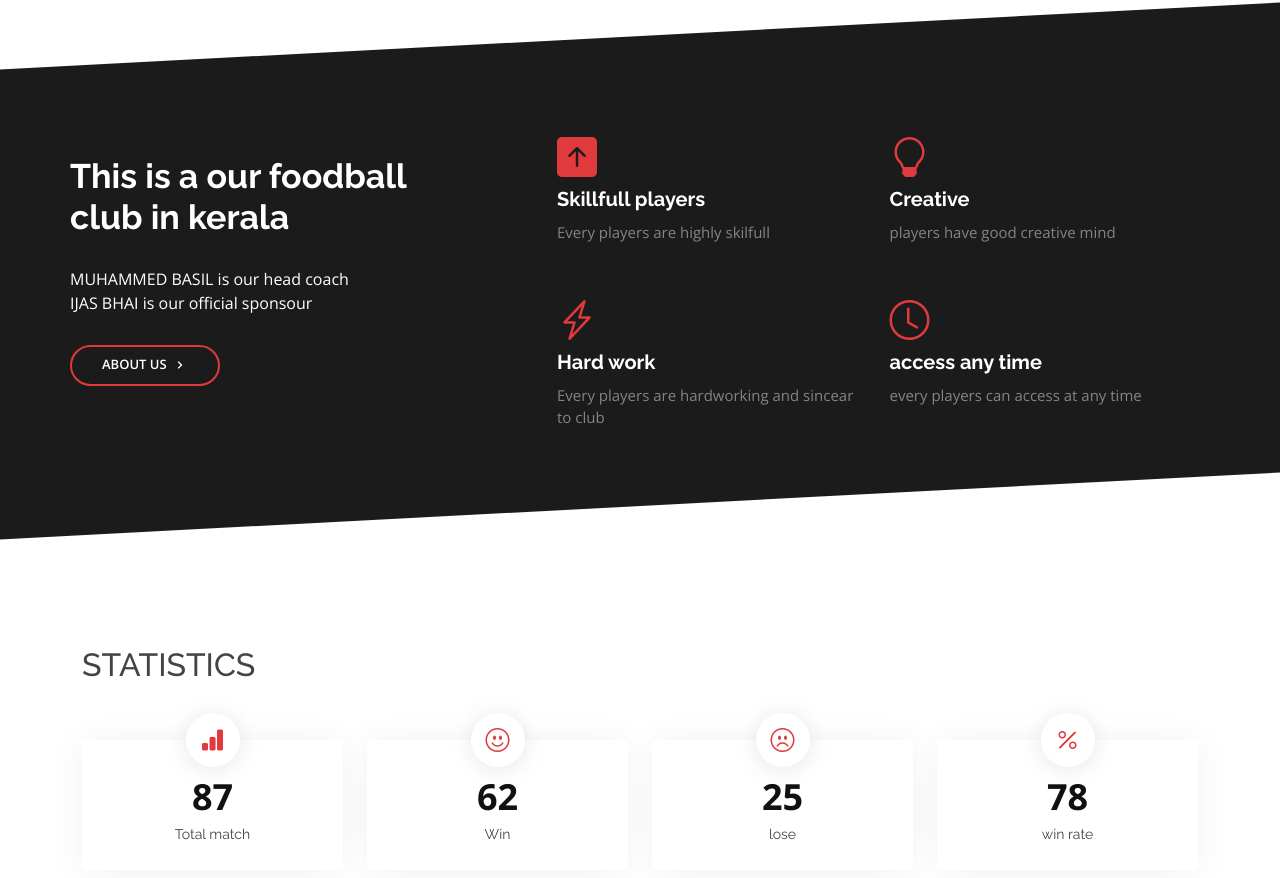
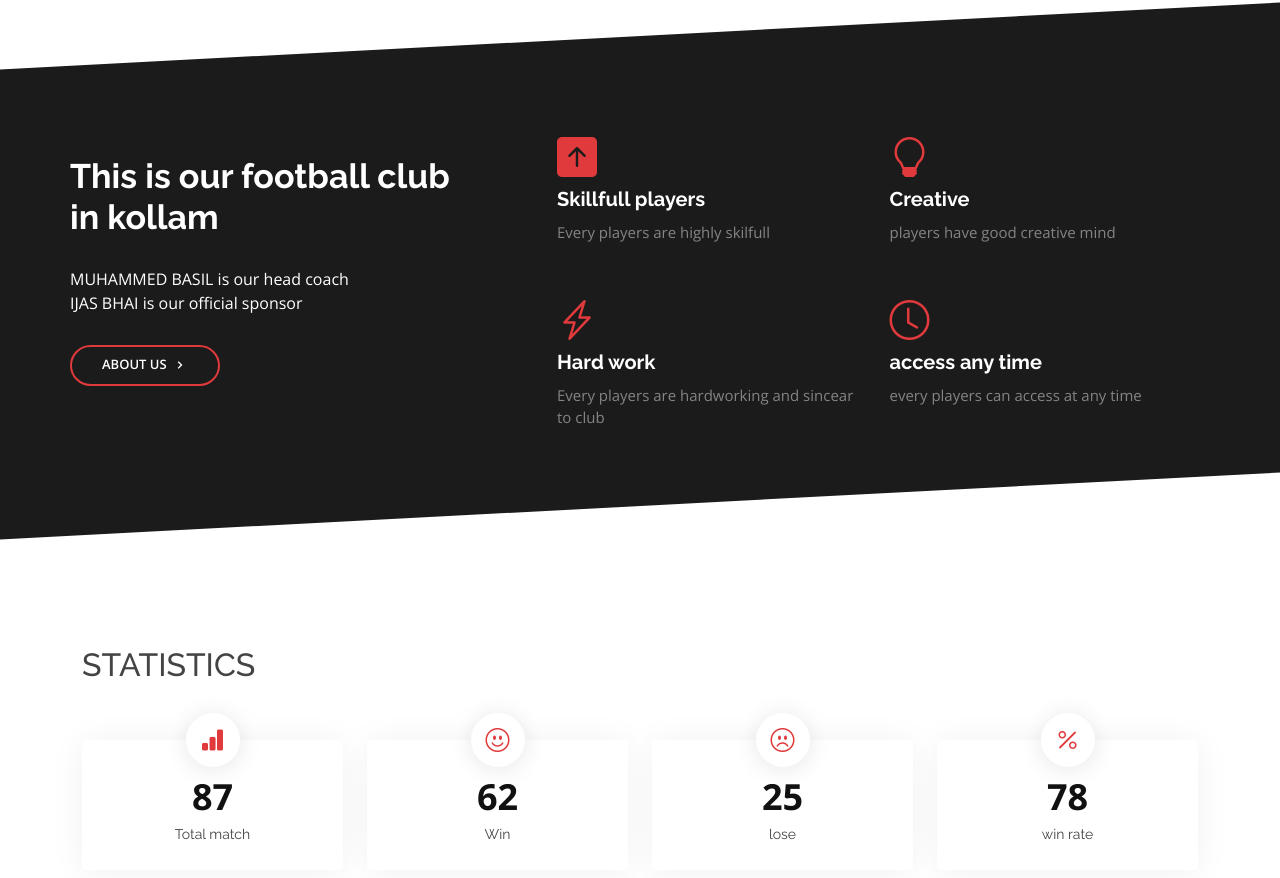
Before and after one commit to Hashimp6/fc-kerakapuram, a plain HTML site: page index.html in a window 1280 px wide. Shown: the part 1082-1960 px from the top of the page. Drawn offline with nearby package versions, Linux system fonts and the light colour scheme.

Commit message:
Add files via upload

```diff
--- a/index.html
+++ b/index.html
@@ -108,10 +108,10 @@
         <div class="row no-gutters">
           <div class="content col-xl-5 d-flex align-items-stretch">
             <div class="content">
-              <h3>This is a our foodball club in kerala</h3>
+              <h3>This is  our football club in kollam</h3>
               <p>
                MUHAMMED BASIL is our head coach <br>
-               IJAS BHAI is our official sponsour
+               IJAS BHAI is our official sponsor
               </p>
               <a href="#" class="about-btn"><span>About us</span> <i class="bx bx-chevron-right"></i></a>
             </div>
```
